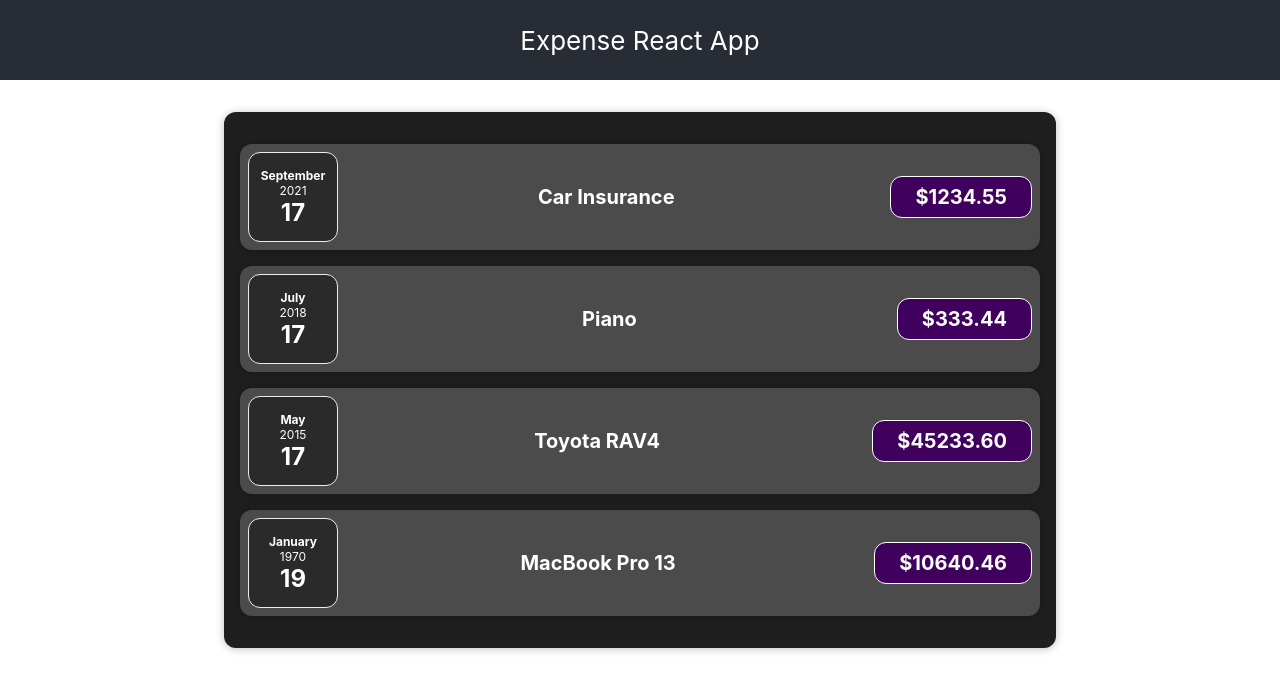
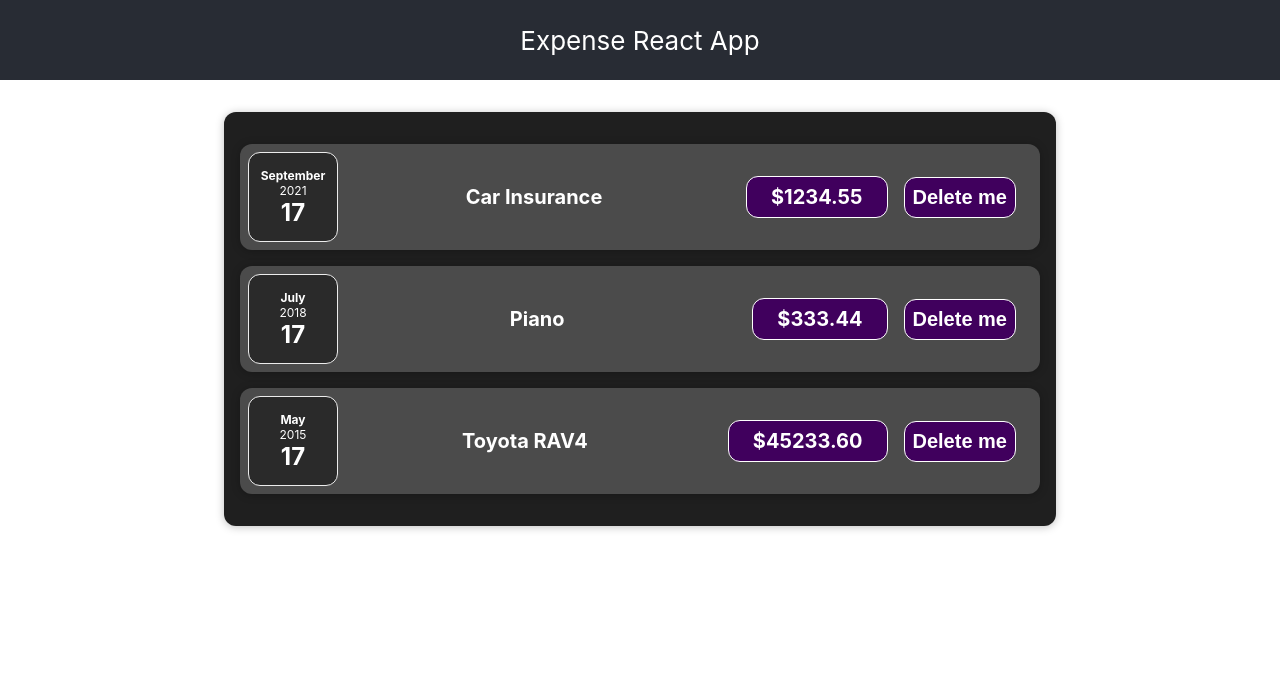
Before and after one commit to petarnenov/expense-app, a React (Create React App) app: page / in a window 1280 px wide. Shown: the top 692 px of the page. Built offline with nearby package versions, Linux system fonts and the light colour scheme.

Commit message:
feat: add delete button

```diff
--- a/src/App.tsx
+++ b/src/App.tsx
@@ -3,7 +3,6 @@ import Expenses from "./components/Expenses/Expenses";
 import db from "./store/db.json";
 
 function App() {
-  console.log(db);
   return (
     <div className="App">
       <header className="App-header">Expense React App</header>
--- a/src/components/Expenses/ExpenseItem.css
+++ b/src/components/Expenses/ExpenseItem.css
@@ -52,3 +52,14 @@
     padding: 0.5rem 1.5rem;
   }
 }
+
+.delete-btn {
+  margin: 1rem;
+  font-size: 1.25rem;
+  font-weight: bold;
+  color: white;
+  background-color: #40005d;
+  border: 1px solid white;
+  padding: 0.5rem;
+  border-radius: 12px;
+}
--- a/src/components/Expenses/ExpenseItem.tsx
+++ b/src/components/Expenses/ExpenseItem.tsx
@@ -1,6 +1,8 @@
 import Card from '../UI/Card';
 import ExpenseDate from '../Expenses/ExpenseDate';
 import './ExpenseItem.css';
+import React, { useState } from 'react';
+import { isConstructorDeclaration } from 'typescript';
 
 export type ExpenseItemType = {
   id: number;
@@ -13,15 +15,32 @@ interface Props {
 }
 
 export const ExpenseItem = ({ props }: Props) => {
+  const [description, setDescription] = useState(props.description);
+  const clickDeleteMeHandler = async (id: number) => {
+    console.log('clicked button with id: ', id);
+    //setDescription(`${props.description}:${Date.now()}`);
+    try {
+      await fetch(`http://127.0.0.1:3333/expenses/${id}`, {
+        method: 'DELETE',
+      });
+    } catch (err) {
+      if (err instanceof Error) {
+        console.error(err.message);
+      } else {
+        console.error(err);
+      }
+    }
+  };
   return (
     <Card className="expense-item" key={props.id}>
       <ExpenseDate props={props} />
       <div className="expense-item__description">
-        <h2>{props.description}</h2>
+        <h2>{description}</h2>
         <div className="expense-item__price">
           ${(props.amount / 100).toFixed(2)}
         </div>
       </div>
+      <button className="delete-btn" onClick={() => clickDeleteMeHandler(props.id)}>Delete me</button>
     </Card>
   );
 };
--- a/src/components/Expenses/Expenses.tsx
+++ b/src/components/Expenses/Expenses.tsx
@@ -11,7 +11,7 @@ export default function Expenses({ props }: Props): ReactElement {
   return (
     <Card className="expenses">
       {props.map((expense) => {
-        return <ExpenseItem props={expense} />;
+        return <ExpenseItem props={expense} key={expense.id} />;
       })}
     </Card>
   );
--- a/src/store/db.json
+++ b/src/store/db.json
@@ -17,12 +17,6 @@
       "date": 1431840012142,
       "description": "Toyota RAV4",
       "amount": 4523360
-    },
-    {
-      "date": 1631858578,
-      "description": "MacBook Pro 13",
-      "amount": 1064046,
-      "id": 4
     }
   ]
 }
```
Also changed, not shown: 1 other file (tests, documents, lock files or other folders).
